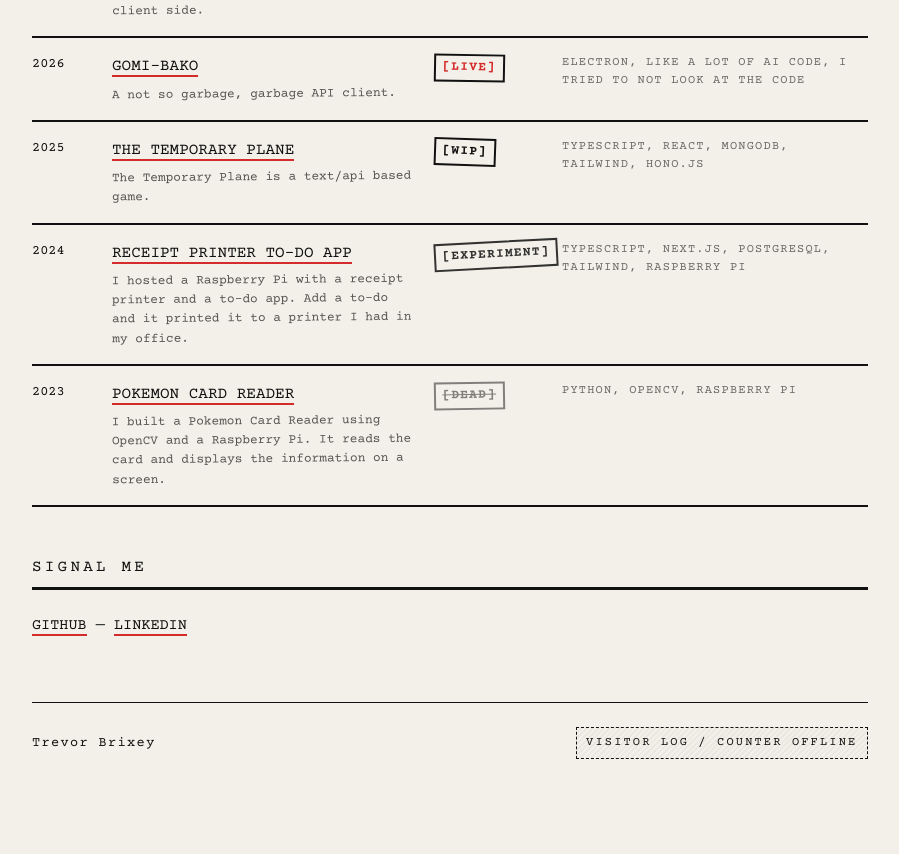
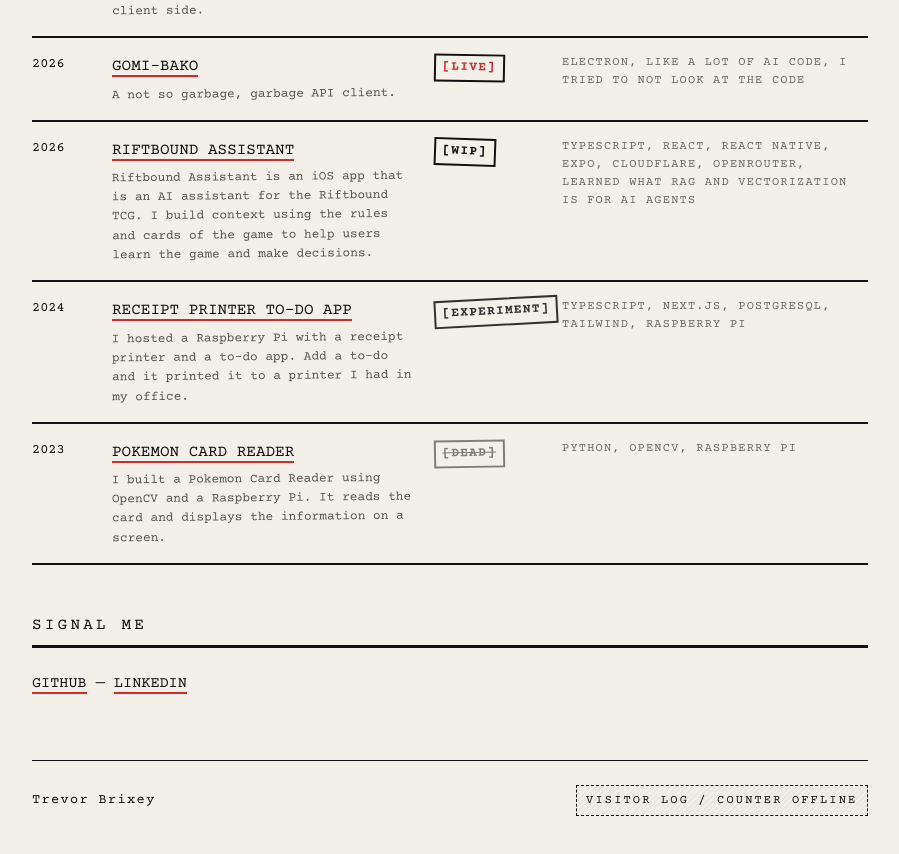
Before and after one commit to tbrixey/my-personal-site, a Preact app: page / in a window 1280 px wide. Shown: the part 1000-1854 px from the top of the page, without its empty margins (0-899 px from the left). Before the commit the page ends 1823 px from the top, so only its background shows below. Built offline with nearby package versions, Linux system fonts and the light colour scheme; no server answers; the HTML template or start-up script is replaced by a standard one.

Commit message:
update projects for site

```diff
--- a/src/data/projects.ts
+++ b/src/data/projects.ts
@@ -44,12 +44,21 @@ export const projects: Project[] = [
     url: 'https://gomibakorest.com',
   },
   {
-    id: 'The Temporary Plane',
-    title: 'The Temporary Plane',
-    year: 2025,
-    description: 'The Temporary Plane is a text/api based game.',
+    id: 'Riftbound Assistant',
+    title: 'Riftbound Assistant',
+    year: 2026,
+    description:
+      'Riftbound Assistant is an iOS app that is an AI assistant for the Riftbound TCG. I build context using the rules and cards of the game to help users learn the game and make decisions.',
     status: 'wip',
-    tags: ['typescript', 'React', 'MongoDB', 'Tailwind', 'Hono.js'],
+    tags: [
+      'typescript',
+      'React',
+      'React Native',
+      'Expo',
+      'Cloudflare',
+      'OpenRouter',
+      'Learned what RAG and Vectorization is for AI Agents',
+    ],
     url: '#',
   },
   {
```
